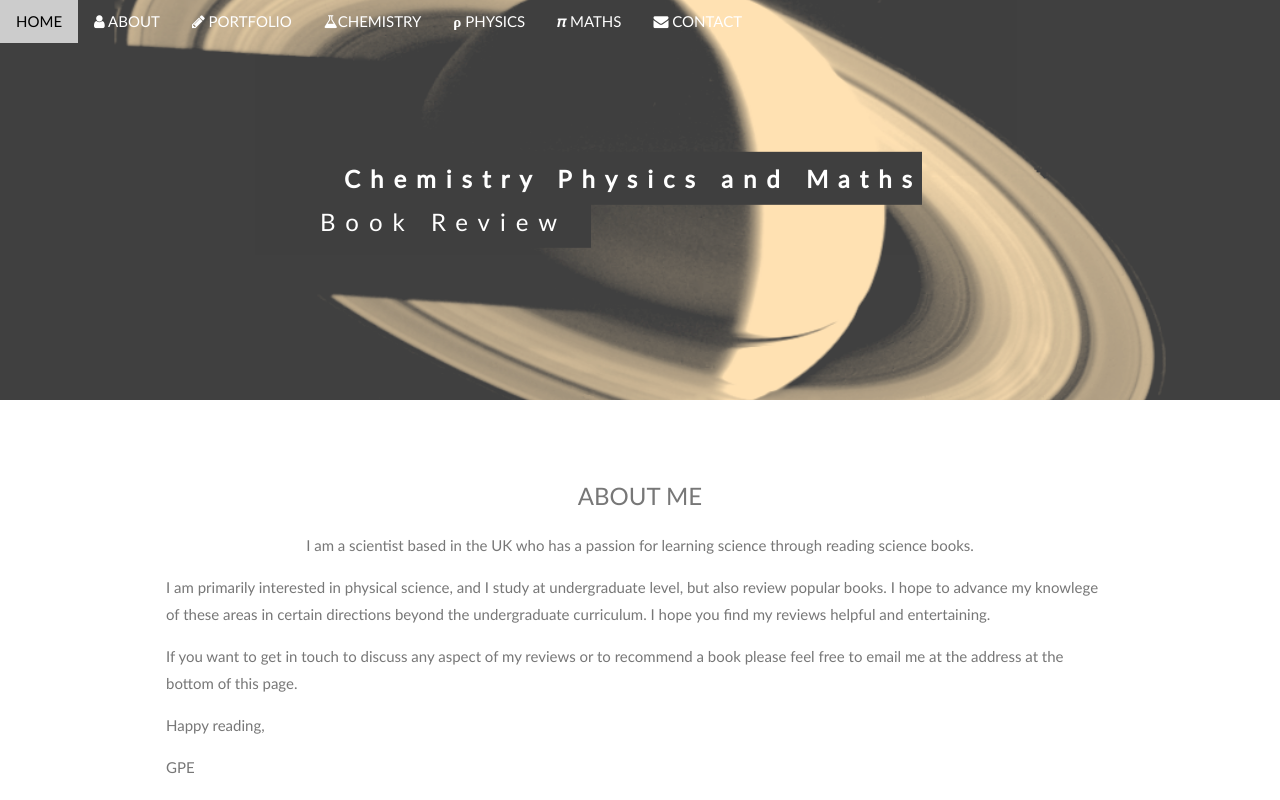
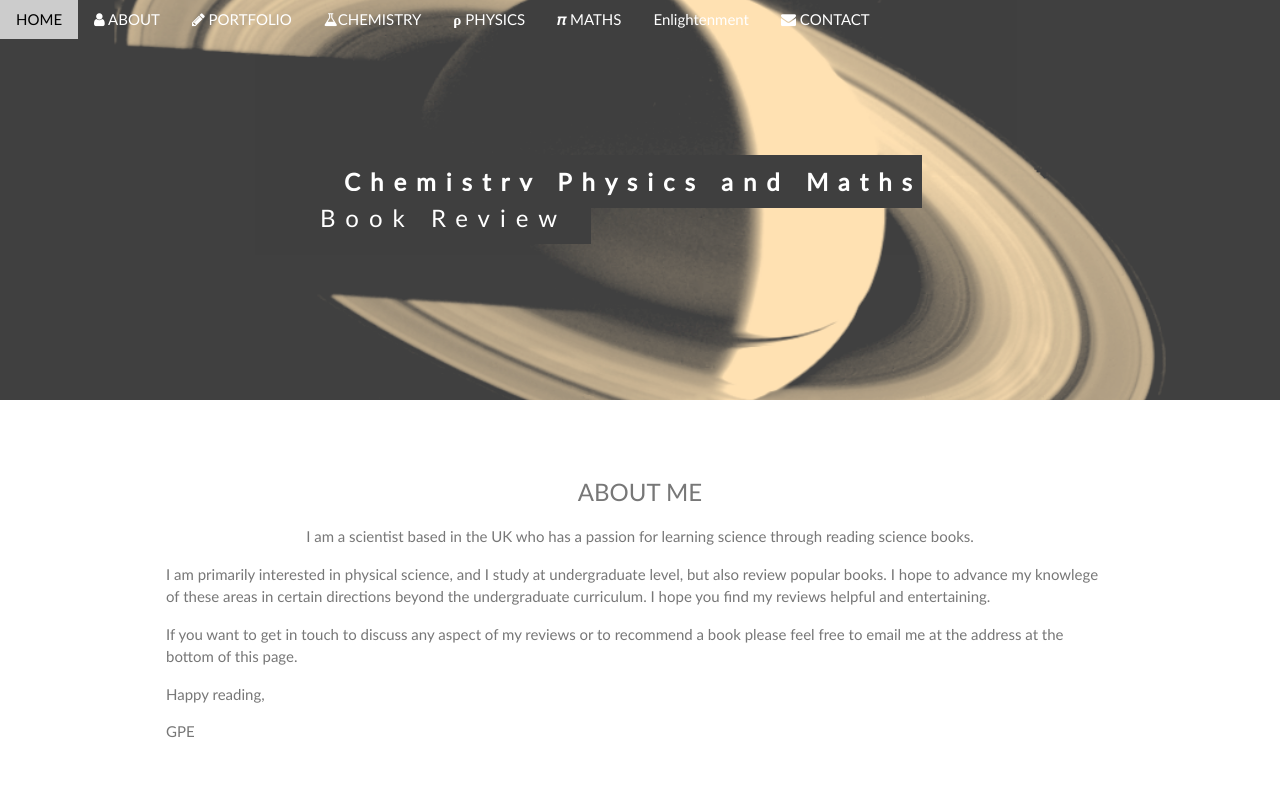
Before and after one commit to GolfPapaEcho/CPM, a plain HTML site: page index.html in a window 1280 px wide. Shown: the top 800 px of the page. Drawn offline with Linux system fonts and the light colour scheme.

Commit message:
Added Enlightenment tab

```diff
--- a/index.html
+++ b/index.html
@@ -24,11 +24,11 @@ body,h1,h2,h3,h4,h5,h6 {font-family: "Lato", sans-serif;}
 body, html {
   height: 100%;
   color: #777;
-  line-height: 1.8;
 }
 
 .whiteNavBar{
-	color: #FFFFFF}
+	color: #FFFFFF
+}
 
 .fa-pi:before {
     font-weight: 700;
@@ -99,7 +99,8 @@ body, html {
 		<a href="./Chemistry.html#chemistry" class="w3-bar-item w3-button w3-hide-small"><i class="fa fa-flask"></i>CHEMISTRY</a>
 		<a href="./Physics.html#physics" class="w3-bar-item w3-button w3-hide-small"><i class="fa fa-rho"></i> PHYSICS</a>
 		<a href="./Maths.html#maths" class="w3-bar-item w3-button w3-hide-small"><i class="fa fa-pi"></i> MATHS</a>
-		<a href="./index.html#contact" class="w3-bar-item w3-button w3-hide-small"><i class="fa fa-envelope"></i> CONTACT</a>
+		<a href="./MdrnEnlightenment.html#Enlightment" class="w3-bar-item w3-button w3-hide-small"><i class="fa-regular fa-om"></i></i> Enlightenment</a>
+    <a href="./index.html#contact" class="w3-bar-item w3-button w3-hide-small"><i class="fa fa-envelope"></i> CONTACT</a>
 
 		</a>
 	</div>
```
